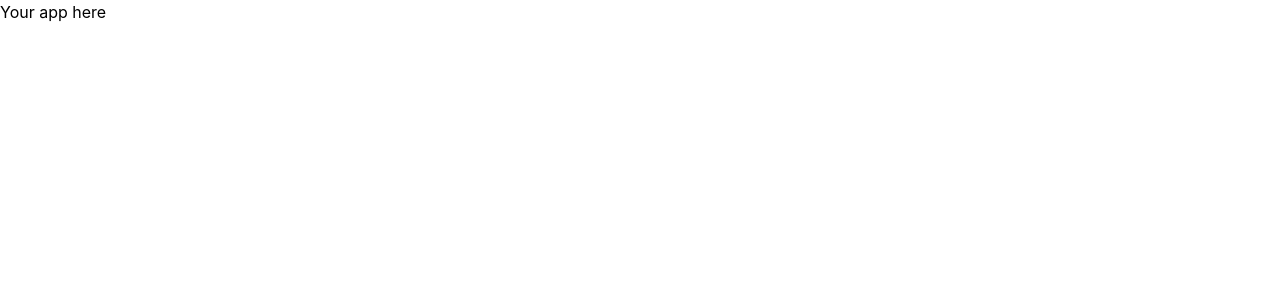
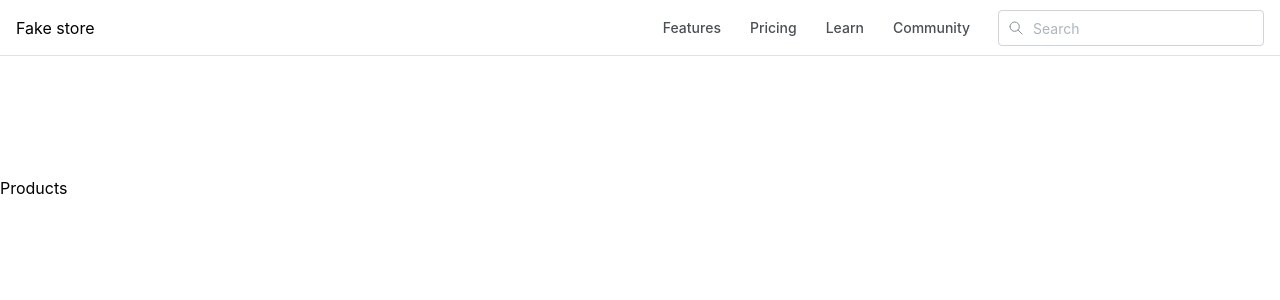
Before and after one commit to DarlenIshimwe/Fake-store, a React (Vite) app: page / in a window 1280 px wide. Shown: the top 300 px of the page. Built offline with nearby package versions, Linux system fonts and the light colour scheme.

Commit message:
created new files

```diff
--- a/package.json
+++ b/package.json
@@ -12,6 +12,7 @@
   "dependencies": {
     "@mantine/core": "^8.3.10",
     "@mantine/hooks": "^8.3.10",
+    "@tabler/icons-react": "^3.35.0",
     "react": "^19.2.0",
     "react-dom": "^19.2.0"
   },
--- a/src/App.jsx
+++ b/src/App.jsx
@@ -1,9 +1,16 @@
-
+import Products from './pages/Products';
+import {Navigation} from "./component/Navigation"
 import '@mantine/core/styles.css';
 
 import { MantineProvider } from '@mantine/core';
 
  function App() {
-  return <MantineProvider> Your app here </MantineProvider>;
+  return (
+  <MantineProvider>
+    <Navigation />
+    <Products />
+  </MantineProvider>
+
+  )
 }
 export default App
--- /dev/null
+++ b/src/component/Navigation.jsx
@@ -0,0 +1,52 @@
+import { IconSearch } from '@tabler/icons-react';
+import { Autocomplete, Burger, Group } from '@mantine/core';
+import { useDisclosure } from '@mantine/hooks';
+// import { MantineLogo } from '@mantinex/mantine-logo';
+import classes from './Navigation.module.css';
+
+const links = [
+  { link: '/about', label: 'Features' },
+  { link: '/pricing', label: 'Pricing' },
+  { link: '/learn', label: 'Learn' },
+  { link: '/community', label: 'Community' },
+];
+
+export function Navigation() {
+  const [opened, { toggle }] = useDisclosure(false);
+
+  const items = links.map((link) => (
+    <a
+      key={link.label}
+      href={link.link}
+      className={classes.link}
+      onClick={(event) => event.preventDefault()}
+    >
+      {link.label}
+    </a>
+  ));
+
+  return (
+    <header className={classes.header}>
+      <div className={classes.inner}>
+        <Group>
+          <Burger opened={opened} onClick={toggle} size="sm" hiddenFrom="sm" />
+          {/* <MantineLogo size={28} /> */}
+          Fake store
+        </Group>
+
+        <Group>
+          <Group ml={50} gap={5} className={classes.links} visibleFrom="sm">
+            {items}
+          </Group>
+          <Autocomplete
+            className={classes.search}
+            placeholder="Search"
+            leftSection={<IconSearch size={16} stroke={1.5} />}
+            data={['React', 'Angular', 'Vue', 'Next.js', 'Riot.js', 'Svelte', 'Blitz.js']}
+            visibleFrom="xs"
+          />
+        </Group>
+      </div>
+    </header>
+  );
+}
--- /dev/null
+++ b/src/component/Navigation.module.css
@@ -0,0 +1,30 @@
+.header {
+  height: 56px;
+  margin-bottom: 120px;
+  background-color: var(--mantine-color-body);
+  border-bottom: 1px solid light-dark(var(--mantine-color-gray-3), var(--mantine-color-dark-4));
+  padding-left: var(--mantine-spacing-md);
+  padding-right: var(--mantine-spacing-md);
+}
+
+.inner {
+  height: 56px;
+  display: flex;
+  justify-content: space-between;
+  align-items: center;
+}
+
+.link {
+  display: block;
+  line-height: 1;
+  padding: 8px 12px;
+  border-radius: var(--mantine-radius-sm);
+  text-decoration: none;
+  color: light-dark(var(--mantine-color-gray-7), var(--mantine-color-dark-0));
+  font-size: var(--mantine-font-size-sm);
+  font-weight: 500;
+
+  @mixin hover {
+    background-color: light-dark(var(--mantine-color-gray-0), var(--mantine-color-dark-6));
+  }
+}
--- /dev/null
+++ b/src/pages/Products.jsx
@@ -0,0 +1,8 @@
+function Products(){
+    return(
+        <div>
+            Products
+        </div>
+    )
+}
+export default Products;
```
Also changed, not shown: 1 other file (tests, documents, lock files or other folders).
